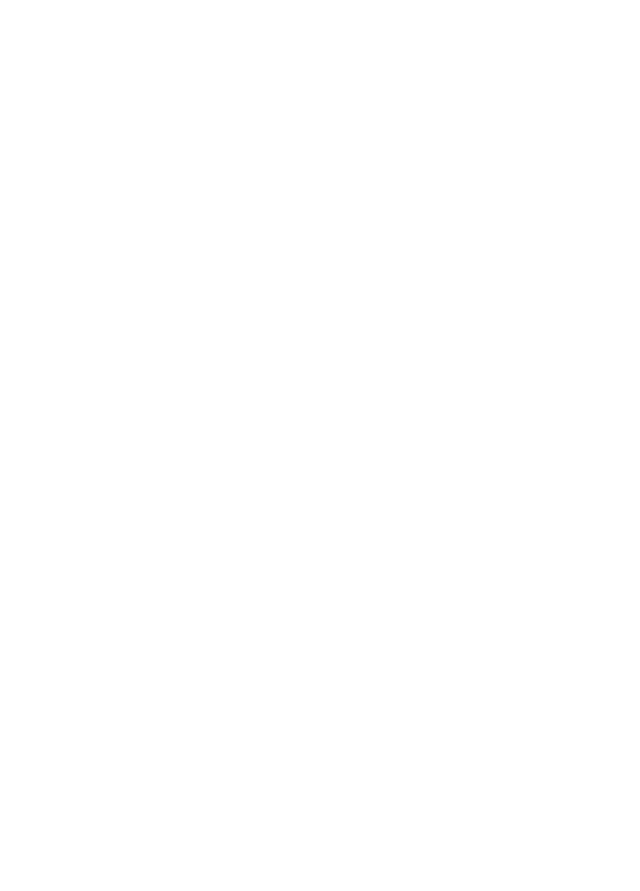
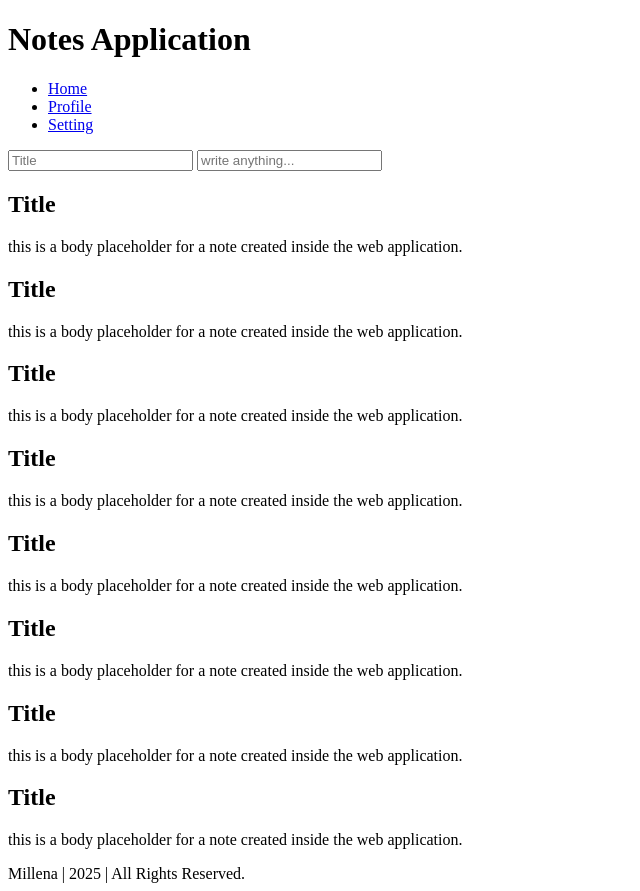
Before and after one commit to jsphmlln/notes-app-responsive, a plain HTML site: page index.html in a window 1280 px wide. Shown: the whole page, without its empty margins (0-640 px from the left). Before the commit the page ends 800 px from the top, so only its background shows below. Drawn offline with Linux system fonts and the light colour scheme.

Commit message:
added notes app structure

```diff
--- a/index.html
+++ b/index.html
@@ -8,15 +8,59 @@
 </head>
 <body>
   <header>
-
+    <h1>Notes Application</h1>
+    <nav>
+      <ul>
+        <li><a href="Home">Home</a></li>
+        <li><a href="Profile">Profile</a></li>
+        <li><a href="Setting">Setting</a></li>
+      </ul>
+    </nav>
   </header>
 
   <main>
-
+    <div id="note-input">
+      <input class="noteTitle" placeholder="Title">
+      <input class="noteBody" placeholder="write anything...">
+    </div>
+    <div id="notes-container">
+      <div class="note">
+        <h2 class="noteTitle">Title</h2>
+        <p class="noteBody">this is a body placeholder for a note created inside the web application.</p>
+      </div>
+      <div class="note">
+        <h2 class="noteTitle">Title</h2>
+        <p class="noteBody">this is a body placeholder for a note created inside the web application.</p>
+      </div>
+      <div class="note">
+        <h2 class="noteTitle">Title</h2>
+        <p class="noteBody">this is a body placeholder for a note created inside the web application.</p>
+      </div>
+      <div class="note">
+        <h2 class="noteTitle">Title</h2>
+        <p class="noteBody">this is a body placeholder for a note created inside the web application.</p>
+      </div>
+      <div class="note">
+        <h2 class="noteTitle">Title</h2>
+        <p class="noteBody">this is a body placeholder for a note created inside the web application.</p>
+      </div>
+      <div class="note">
+        <h2 class="noteTitle">Title</h2>
+        <p class="noteBody">this is a body placeholder for a note created inside the web application.</p>
+      </div>
+      <div class="note">
+        <h2 class="noteTitle">Title</h2>
+        <p class="noteBody">this is a body placeholder for a note created inside the web application.</p>
+      </div>
+      <div class="note">
+        <h2 class="noteTitle">Title</h2>
+        <p class="noteBody">this is a body placeholder for a note created inside the web application.</p>
+      </div>
+    </div>
   </main>
 
   <footer>
-
+    <div>Millena | 2025 | All Rights Reserved.</div>
   </footer>
 </body>
 </html>
```
